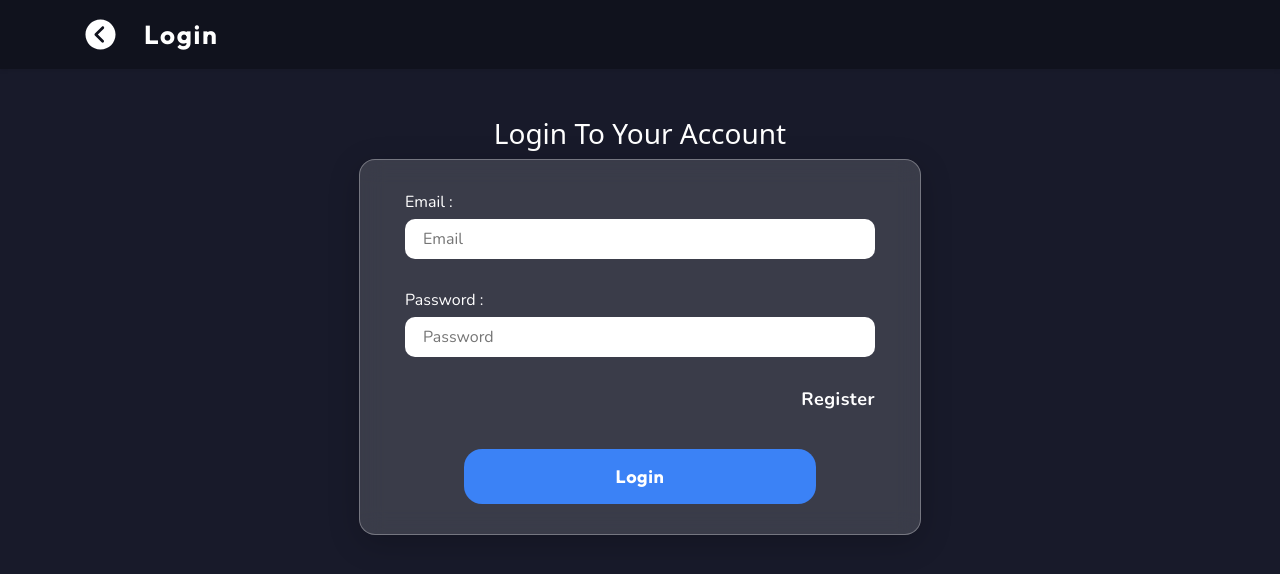
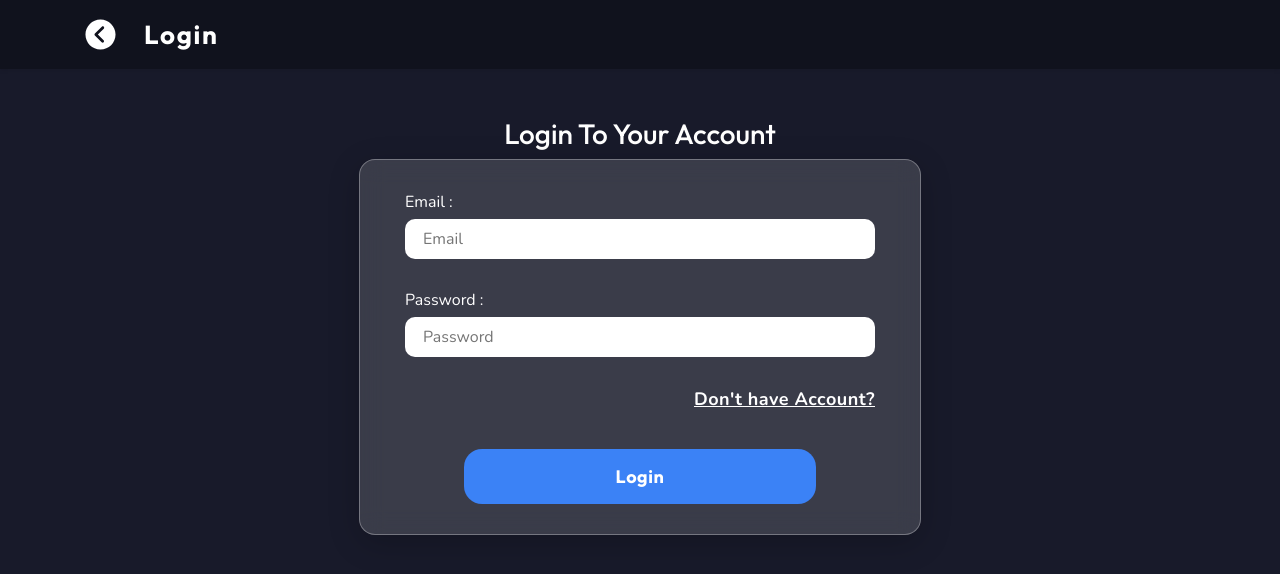
Before and after one commit to Ayan-Alam-07/my-web, a React (Vite) app: page /login in a window 1280 px wide. Shown: the top 574 px of the page. Built offline with nearby package versions, Linux system fonts and the light colour scheme; no server answers; a web font is replaced by a local one.

Commit message:
styling improvement

```diff
--- a/src/Components/Login/Login.jsx
+++ b/src/Components/Login/Login.jsx
@@ -28,7 +28,9 @@ export default function Login() {
 
       <div className="container-fluid">
         <div className="container-md px-0 px-md-2 mt-5">
-          <h3 className="text-center">Login To Your Account</h3>
+          <h3 className="text-center" style={{ fontFamily: "outfit" }}>
+            Login To Your Account
+          </h3>
           <form className="d-flex justify-content-center">
             <div className={style.formContainer}>
               <label htmlFor="email">
@@ -57,7 +59,7 @@ export default function Login() {
               <br />
 
               <p className="float-end" onClick={() => navigate("/register")}>
-                Register
+                Don't have Account?
               </p>
               <div
                 style={{ width: "100%" }}
--- a/src/Components/Login/Login.module.css
+++ b/src/Components/Login/Login.module.css
@@ -33,6 +33,7 @@
   font-size: 18px;
   font-family: "nunito", "Segoe UI", Tahoma, Geneva, Verdana, sans-serif;
   font-weight: 700;
+  text-decoration: underline;
   letter-spacing: 0.5px;
   cursor: pointer;
 }
--- a/src/Components/Register/Register.jsx
+++ b/src/Components/Register/Register.jsx
@@ -42,7 +42,9 @@ export default function Register() {
 
       <div className="container-fluid">
         <div className="container px-0 px-md-2 my-5 pb-3">
-          <h3 className="text-center">Create Your New Account</h3>
+          <h3 className="text-center" style={{ fontFamily: "outfit" }}>
+            Create Your New Account
+          </h3>
           <form className="d-flex justify-content-center">
             <div className={`${loginStyle.formContainer} ${style.formCont}`}>
               <label htmlFor="email">
```
